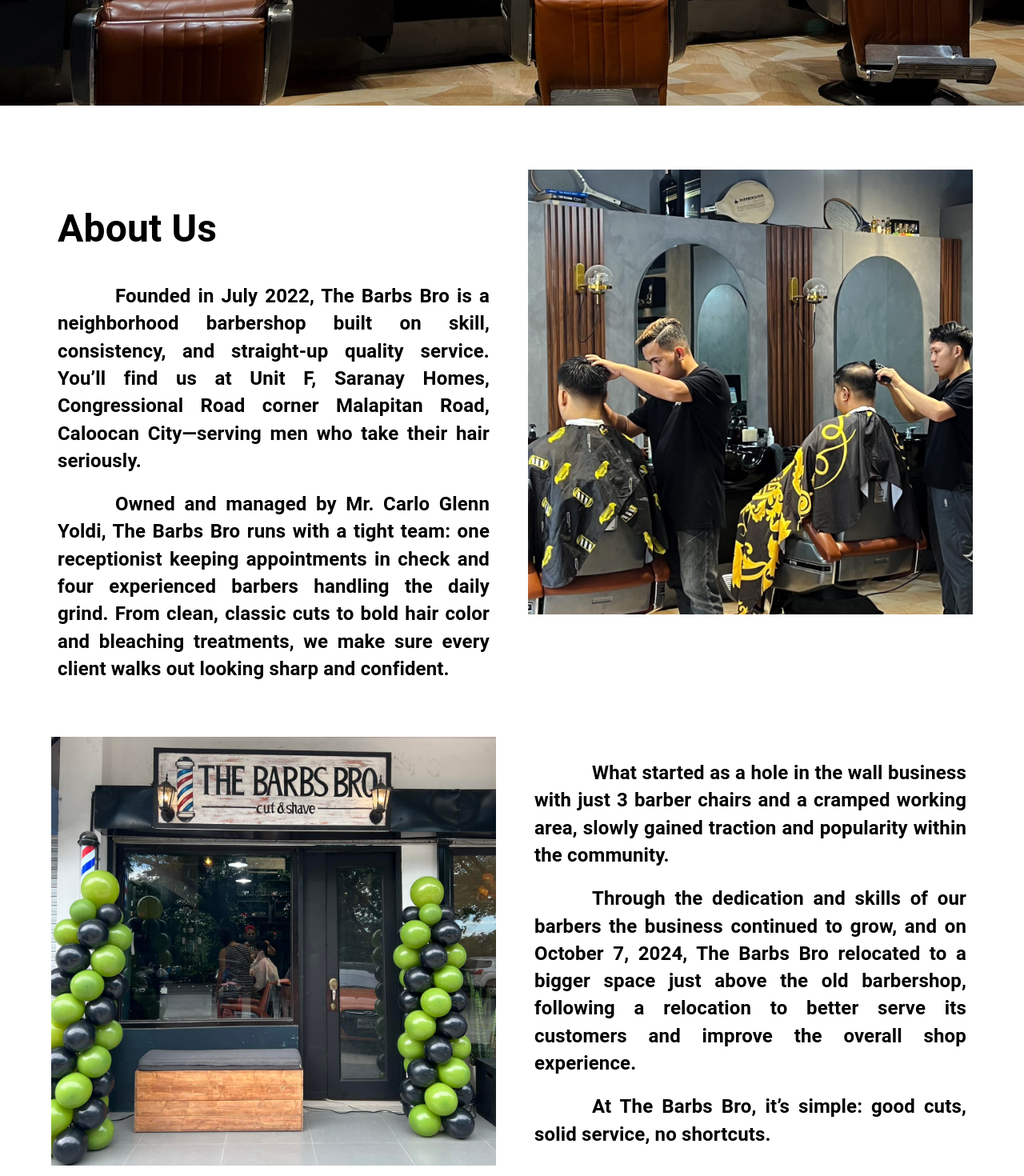
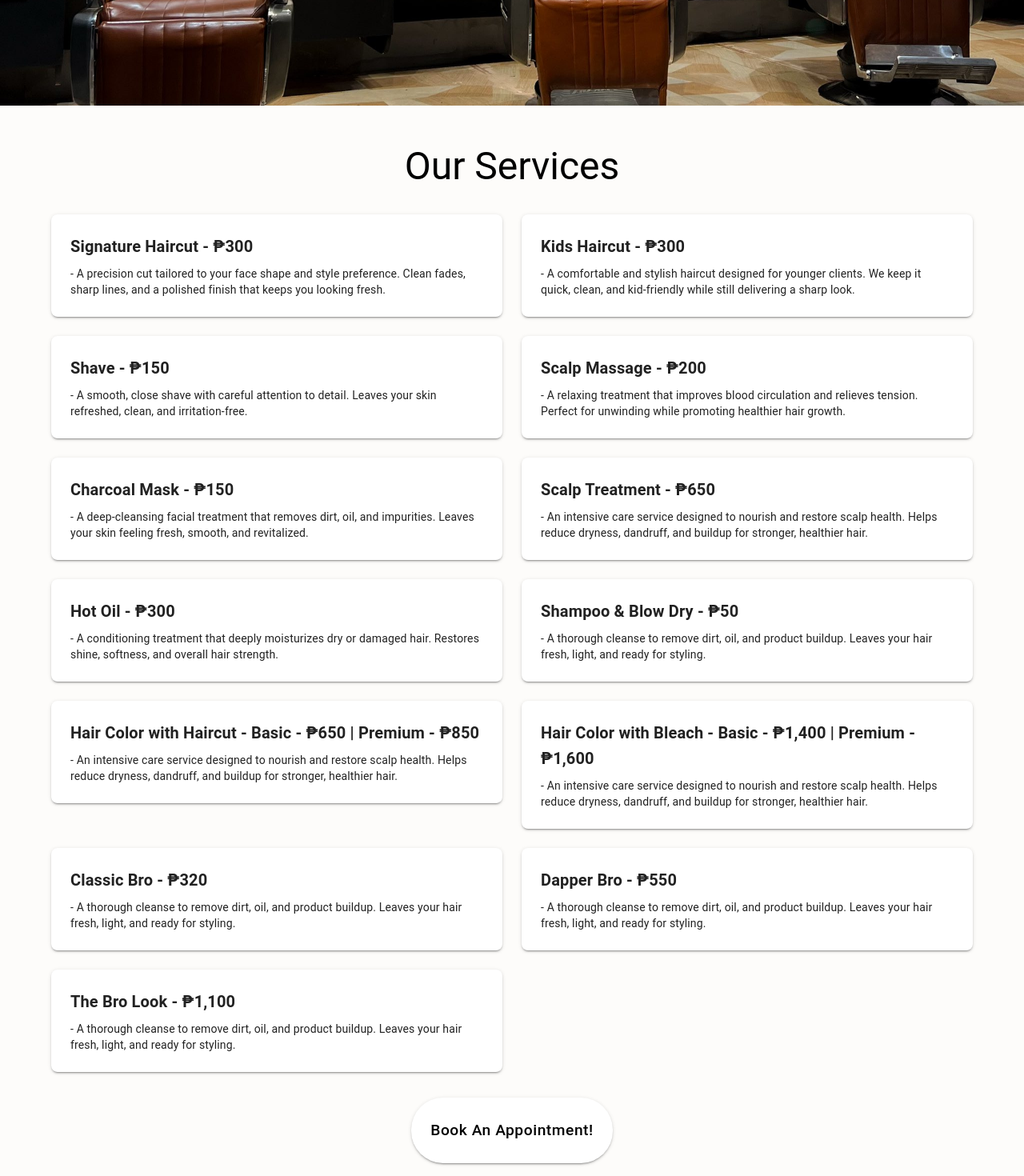
Before and after one commit to Jeri-Carreon/EstiloMo, a React (Vite) app: page / in a window 1280 px wide. Shown: the part 780-2250 px from the top of the page at 80% size. Built offline with nearby package versions, Linux system fonts and the light colour scheme.

Commit message:
Made Changes to Layout of Landing Page

```diff
--- a/src/AboutUs.tsx
+++ b/src/AboutUs.tsx
@@ -22,8 +22,8 @@ export default function BasicGrid() {
       sx={{
         flexGrow: 1,
         backgroundColor: '#ffffff',
-        paddingTop: 10,}}>
-      <Grid container spacing={5}>
+        paddingTop: 5,}}>
+      <Grid container spacing={3}>
         <Grid size={{ xs: 12, md: 6 }}>
           <Item>
             <h1 style={{
--- a/src/App.tsx
+++ b/src/App.tsx
@@ -8,8 +8,9 @@ function App() {
     <>
       <Navbar />
       <Banner />
+      <OurServices />
       <AboutUsLanding />
-      <OurServices />
+
     </>
   );
 }
--- a/src/OurServices.tsx
+++ b/src/OurServices.tsx
@@ -83,9 +83,9 @@ const services = [
 
 export default function ServicesSection() {
   return (
-    <Box sx={{ px: 4, py: 6, backgroundColor: "#ffffff" }}>
+    <Box sx={{ px: 8, py: 6, backgroundColor: "#fdfcfa" }}>
 
-      <Typography variant="h3" align="center" gutterBottom>
+      <Typography variant="h3" align="center" gutterBottom sx={{ mb: 4 }}>
         Our Services
       </Typography>
 
@@ -95,7 +95,7 @@ export default function ServicesSection() {
             <Paper
               elevation={2}
               sx={{
-                p: 2,
+                p: 3,
                 borderRadius: 2,
               }}
             >
@@ -113,12 +113,13 @@ export default function ServicesSection() {
         <Box sx={{ display: 'flex', justifyContent: 'center', mt: 4 }}>
             <Button variant="contained" color="secondary" size="large" sx={{
                 width: {
-                xs: '40%', // full width on small screens
-                sm: '20%',  // 80% width on medium screens
-                md: 'auto',  // 60% width on large screens
+                xs: '100%', // width on small screens
+                sm: '60%',  // width on medium screens
+                md: 'auto',  // width on large screens
                 },
+                p: 3,
                 borderRadius: 10,
-                fontSize: '1.1rem',
+                fontSize: '1.2rem',
                 textTransform: 'none', // to keep the text as it is without uppercase
                 '&:hover': {
                         backgroundColor: 'accent.main',
```
